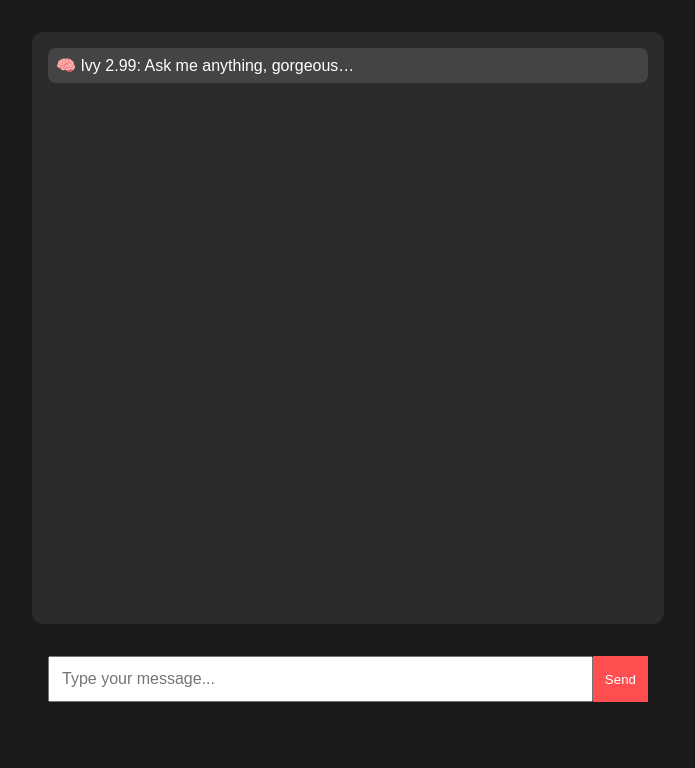
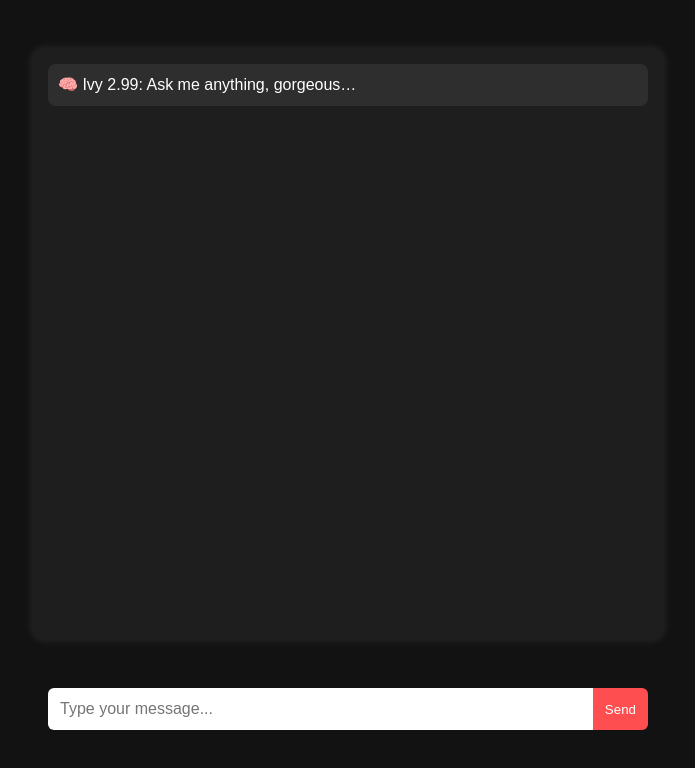
Before and after one commit to djoneorozco/ChatAI, a website: page index.html in a window 1280 px wide. Shown: the whole page, without its empty margins (292-987 px from the left). Drawn offline with Linux system fonts and the light colour scheme.

Commit message:
Update style.css

```diff
--- a/style.css
+++ b/style.css
@@ -1,6 +1,6 @@
 body {
-  font-family: sans-serif;
-  background: #1a1a1a;
+  font-family: 'Arial', sans-serif;
+  background: #121212;
   color: #fff;
   margin: 0;
   padding: 0;
@@ -8,27 +8,29 @@ body {
 
 .chat-container {
   max-width: 600px;
-  margin: 2rem auto;
+  margin: 3rem auto;
   padding: 1rem;
-  background: #2b2b2b;
+  background: #1e1e1e;
   border-radius: 12px;
   height: 70vh;
   overflow-y: auto;
+  box-shadow: 0 0 10px rgba(255, 255, 255, 0.1);
 }
 
 .message {
-  padding: 8px;
+  padding: 10px;
   margin-bottom: 10px;
+  border-radius: 8px;
+  line-height: 1.4;
 }
 
 .assistant {
-  background: #444;
-  border-radius: 8px;
+  background: #2e2e2e;
 }
 
 .user {
   text-align: right;
-  color: #00ffa1;
+  color: #00ffb3;
 }
 
 form {
@@ -42,6 +44,8 @@ input {
   flex: 1;
   padding: 12px;
   font-size: 16px;
+  border-radius: 6px 0 0 6px;
+  border: none;
 }
 
 button {
@@ -49,4 +53,6 @@ button {
   background: #ff4e50;
   color: white;
   border: none;
+  border-radius: 0 6px 6px 0;
+  cursor: pointer;
 }
```
